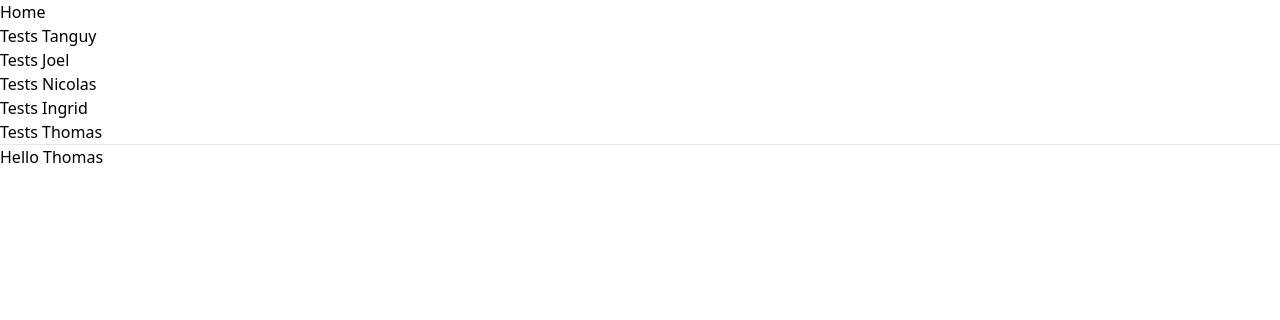
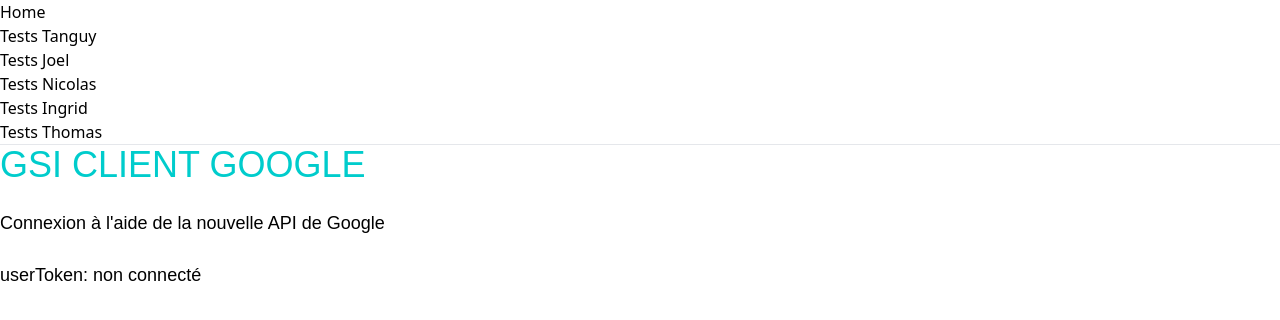
Before and after one commit to groupmike/front, a React (Create React App) app: page /thomas in a window 1280 px wide. Shown: the top 320 px of the page. Built offline with nearby package versions, Linux system fonts and the light colour scheme; no server answers; a web font is replaced by a local one.

Commit message:
test: utilisation du useContext du provider

```diff
--- a/src/pages/Thomas.tsx
+++ b/src/pages/Thomas.tsx
@@ -1,20 +1,34 @@
 import React from "react"
-import HelloName from "../components/Thomas/HelloName"
+import { AuthContext } from "../components/AuthProvider"
+import { useConnect } from "../utils/useGoogleGsiClient"
+import H1 from "../components/basics/H1"
+import Paragraph from "../components/basics/Paragraph"
 
 const Thomas = () => {
-	return <HelloName name="Thomas" />
+	// On appel le context "AuthContext" pour y stocker le userToken
+	const { userToken, setUserToken } = React.useContext(AuthContext)
+
+	// On fait une demande de connexion One Tap à google
+	// Todo: Ajouter la gestion de session
+	const user = useConnect(process.env.REACT_APP_GOOGLE_CLIENT_ID, true, false)
+
+	// On stock le userToken dans le contexte (pour utilisation ailleur dans le projet)
+	React.useEffect(() => {
+		if (userToken) return
+		setUserToken(user)
+	}, [setUserToken, user, userToken])
+
+	return (
+		<>
+			<H1>GSI Client Google</H1>
+			<br />
+			<Paragraph>Connexion à l'aide de la nouvelle API de Google</Paragraph>
+			<br />
+			<Paragraph>userToken: {userToken ?? "non connecté"}</Paragraph>
+			<br />
+			{userToken ? <Paragraph>Connexion OK (Todo: déconnexion)</Paragraph> : <div id="buttonDiv"></div>}
+		</>
+	)
 }
 
 export default Thomas
-
-// Exemple avec des props définis
-type UnComposantProps = {
-	unTexte: string
-	unTexteOptionnel?: string
-	unNombre: number
-	unTableau: []
-	unObjet: {}
-	unTableauDeNombres: number[]
-	nimporteQuoi: any
-}
-export const UnComposant = ({ unTexte }: UnComposantProps) => <>{unTexte}</>
```
